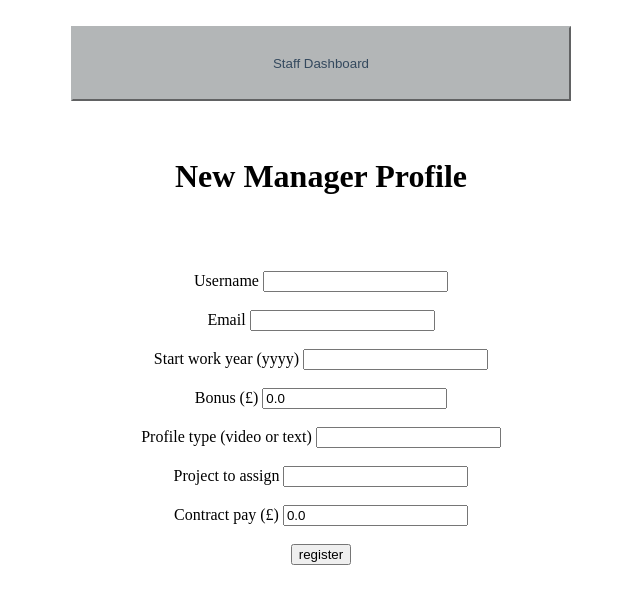
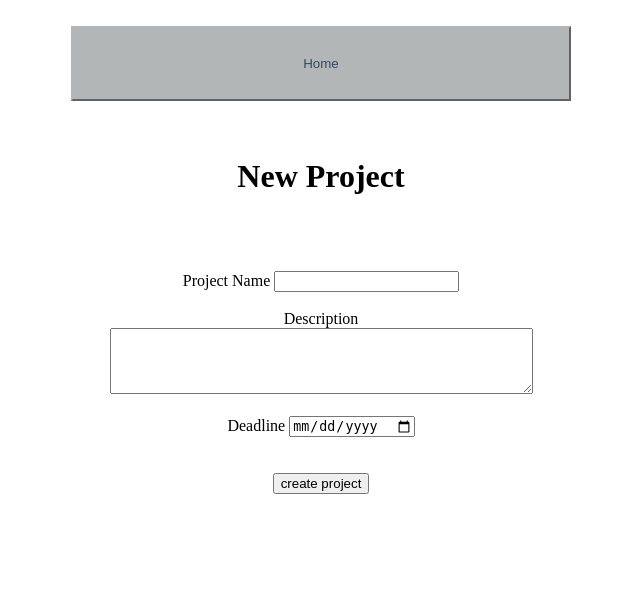
Before and after one commit to JoeMcGeever/ProjectTracker, a Flask app: page /createProject in a window 1280 px wide. Shown: the top 604 px of the page, without its empty margins (319-959 px from the left). Run offline with Flask 2, Linux system fonts and the light colour scheme; the visitor is signed in with stand-in values (Sample User, id 1).

Commit message:
Projects can  now be created - saved in session storage

```diff
--- a/app.py
+++ b/app.py
@@ -1,7 +1,11 @@
 """ This is the app"""
-from flask import Flask, flash, session, request, render_template, url_for
+from flask import Flask, session, request, render_template, url_for
 from flaskext.mysql import MySQL
 from werkzeug.utils import redirect
+from datetime import datetime
+
+from project import Project
+from userFactory import UserFactory
 
 mysql = MySQL()
 
@@ -16,26 +20,25 @@ app.config['MYSQL_DATABASE_HOST'] = 'localhost'
 mysql.init_app(app)
 
 
-
-
 @app.route('/login', methods=['GET', "POST"]) #gets the login page
 def login():
     if request.method == 'POST':
-        username = request.form['username']
-        password = request.form['password']
         try:
             con = mysql.connect()  # set up database connection
             cur = con.cursor()
+            username = request.form['username']
+            password = request.form['password']
         except:
             con.rollback()
         finally:
-            cur.execute("SELECT role FROM user WHERE username=%s AND password=%s", (username, password))
+            cur.execute("SELECT role, userID FROM user WHERE username=%s AND password=%s", (username, password))
             rows = cur.fetchall()
             con.commit()
             con.close()
             if(len(rows)!=0):
-                session['username'] = username
+                session['projects'] = []
                 session['role'] = rows[0][0]
+                session['userID'] = rows[0][1]
                 return redirect(url_for('home'))  # route to home page
             else:
                 error = "Invalid login details"
@@ -45,25 +48,24 @@ def login():
 @app.route('/logout')
 def logout():
     # remove the username from the session if it's there
-    session.pop('username', None)
+    session.pop('userID', None)
+    session.pop('projects', None)
+    session.pop('role', None)
     return redirect(url_for('login'))
 
 @app.route('/register', methods=['GET', "POST"]) #gets the register page
 def register():
     if request.method == 'POST':
-        username = request.form['username']
-        password = request.form['password']
-        role = request.form['role']
-        email = request.form['email']
         try:
+            username = request.form['username']
+            password = request.form['password']
+            role = request.form['role']
+            email = request.form['email']
             con = mysql.connect()  # set up database connection
             cur = con.cursor()
-        except:
-            con.rollback()
-        finally:
             cur.execute("SELECT * FROM user WHERE email=%s", email)
             rows = cur.fetchall()
-            if(len(rows)!=0):
+            if (len(rows) != 0):
                 return render_template("login.html", error="email already in use")
             cur.execute("SELECT * FROM user WHERE username=%s", username)
             rows = cur.fetchall()
@@ -71,27 +73,87 @@ def register():
                 return render_template("login.html", error="username already in use")
             con.commit()
 
-#create user object here
+            # create user object here
+
+
+
+            factory = UserFactory()
+
+            newUser = factory.get_user(role) # create the new user object here
+
+            newUser.set_username(username)
+            newUser.set_password(password)
+            newUser.set_email(email)
+            newUser.set_role(role)
+
+            #if a worker:
+            #   add more stuff (null manager stuffs in dB)
+            #if a manager:
+            #   add more stuff (null worker stuff in dB)
+
+
+
+
+
             cur.execute('INSERT INTO user (username, password, email, role)'
                         'VALUES( %s, %s, %s, %s)',
-                        (username, password, email, role))
+                        (newUser.get_username(), newUser.get_password(), newUser.get_email(), newUser.get_role()))
             con.commit()
-            return render_template("login.html")
+        except:
+            con.rollback()
+        finally:
+            print("All good")
+        return render_template("login.html")
     return render_template('register.html')
 
 @app.route('/createProject', methods=['GET', "POST"]) #gets the create project page / creates a new project
-def create_project():
-    if 'username' not in session: #if not logged in
+def createProject():
+    if 'userID' not in session: #if not logged in
         return render_template('login.html')
     if ("worker"):
         home()
     if request.method == 'POST':
-        return
-    return render_template('create_project.html')
+        try:
+            con = mysql.connect()  # set up database connection
+            cur = con.cursor()
+            name = request.form['name']
+            deadline = request.form['deadline']
+            description = request.form['description']
+            projectLeader = session['userID']
+
+
+            if(name=="" or deadline==""):
+                print("here")
+                date = datetime.date(datetime.today())
+                return render_template('create_project.html', date=date, error="Please give a name and a deadline")
+
+
+            newProject = Project()
+            newProject.set_project_leader(projectLeader)
+            newProject.set_name(name)
+            newProject.set_deadline(deadline)
+            newProject.set_description(description)
+            session['projects'].append(newProject)  # add to the project list
+
+
+
+            cur.execute('INSERT INTO project (name, deadline, description, projectLeader)'
+                        'VALUES( %s, %s, %s, %s)',
+                        (name, deadline, description, projectLeader))
+            con.commit()
+        except:
+            con.rollback()
+        finally:
+
+            con.close()
+        return redirect(url_for('home'))
+
+    date = datetime.date(datetime.today())
+    return render_template('create_project.html', date=date)
 
 @app.route('/createTask', methods=['GET', "POST"])  #gets the create task page / creates a new task
-def create_task():
-    if 'username' not in session: #if not logged in
+def createTask():
+    if 'userID' not in session: #if not logged in
         return render_template('login.html')
     if request.method == 'POST':
         return
@@ -99,20 +161,20 @@ def create_task():
 
 @app.route("/task", methods=['GET']) #gets a tasks details page
 def taskDetails():
-    if 'username' not in session: #if not logged in
+    if 'userID' not in session: #if not logged in
         return render_template('login.html')
     return render_template("manager_home.html", rows="rows")
 
 @app.route("/project", methods=['GET'])  #gets a projects details page
 def projectDetails():
-    if 'username' not in session: #if not logged in
+    if 'userID' not in session: #if not logged in
         return render_template('login.html')
     return render_template("manager_home.html", rows="rows")
 
 
 @app.route("/", methods=['GET']) #gets the home page
 def home():
-    if 'username' not in session: #if not logged in
+    if 'userID' not in session: #if not logged in
         return render_template('login.html')
     if session['role'] == "worker":
         return render_template('worker_home.html')
--- a/templates/create_project.html
+++ b/templates/create_project.html
@@ -1,5 +1,5 @@
 <!DOCTYPE html>
-<html lang="en">
+<html lang="en" xmlns="http://www.w3.org/1999/html">
 <head>
     <meta charset="UTF-8">
     <title>Demo</title>
@@ -7,28 +7,26 @@
    <body>
    <br>
    <div align="center">
-      <a href = "\staff">
+      <a href = "\">
       <button style="height:75px;width:500px; background-color: #B3B6B7 ; border-color: #B3B6B7; color: #34495E" >
-            Staff Dashboard</button></a>
-      <form name="form1" action = "{{ url_for('register_manager') }}" method = "POST">
+            Home</button></a>
+      <form name="form1" action = "{{ url_for('createProject') }}" method = "POST">
+         {% if error %}
+         <p class=error><strong>Error:</strong> {{ error }}
+         {% endif %}
          <br><br>
-         <h1>New Manager Profile</h1>
+         <h1>New Project</h1>
          <br><br><br>
-         Username
-         <input type = "text" name = "username" /><br><br>
-         Email
-         <input type = "text" name = "email" /><br><br>
-         Start work year (yyyy)
-         <input type = "text" name = "start_year" /><br><br>
-         Bonus (£)
-         <input type = "text" name = "bonus" id="bonus" value="0.0" placeholder="0.0"/><br><br>
-         Profile type (video or text)
-         <input type = "text" name = "profile" /><br><br>
-         Project to assign
-         <input type = "text" name = "project" /><br><br>
-         Contract pay (£)
-         <input type = "text" name = "pay" id="pay" value="0.0" placeholder="0.0"/><br><br>
-         <input type = "submit" value = "register" />
+         Project Name
+         <input type = "text" name = "name" /><br><br>
+         Description<br>
+         <textarea name="description" rows="4" cols="50"/>
+         </textarea>
+         <br><br>
+         Deadline
+         <input type="date" name="deadline" min="{{ date }}"/> <br /><br><br>
+
+         <input type = "submit" value = "create project" />
       </form>
    </div>
    </body>
--- a/templates/login.html
+++ b/templates/login.html
@@ -12,8 +12,8 @@
     <p class=error><strong>Error:</strong> {{ error }}
     {% endif %}
 <form name="login" action = "{{ url_for('login') }}" method = "POST">
-	<p><label for="user">Username</label><br /><input type="text" name="user" placeholder="username" /></p>
-	<p><label for="pass">Password</label><br /><input type="password" name="pass" placeholder="password" /></p>
+	<p><label>Username</label><br /><input type="text" name="username" placeholder="username" /></p>
+	<p><label>Password</label><br /><input type="password" name="password" placeholder="password" /></p>
 	<p><button type="submit" id="login">Log in</button></p>
 </form>
 
--- a/templates/manager_home.html
+++ b/templates/manager_home.html
@@ -8,5 +8,8 @@
     <br><br>
     <h1> Manager Home</h1>
 
+<a href = "\createProject">
+      <button style="height:75px;width:500px; background-color: #B3B6B7 ; border-color: #B3B6B7; color: #34495E" >
+            Create a project</button></a>
 </body>
 </html>
--- a/templates/register.html
+++ b/templates/register.html
@@ -20,7 +20,7 @@
          <input type = "password" name = "password" /><br><br>
          Role
          <select name="role">
-                    <option value="worker">Worker/option>
+                    <option value="worker">Worker</option>
                     <option value="manager">Manager</option>
          </select>
          <input type = "submit" value = "register" />
--- a/userFactory.py
+++ b/userFactory.py
@@ -10,7 +10,7 @@ class UserFactory:
     def __init__(self):  # a method to create objects
         self.user = None
 
-    def get_profile(self, the_type):  # GoF factory method pattern
+    def get_user(self, the_type):  # GoF factory method pattern
         if the_type is not None:
             if the_type.lower() == "manager":
                 self.user = Manager()
```
Also changed, not shown: Test/project_test.py (added, +18 -0 lines), Test/test_manager.py (deleted, +0 -23 lines), Test/test_staff.py (deleted, +0 -24 lines), manager.py (+7 -0 lines), project.py (+42 -0 lines), task.py (+54 -1 lines), user.py (+20 -11 lines), worker.py (+7 -0 lines).
